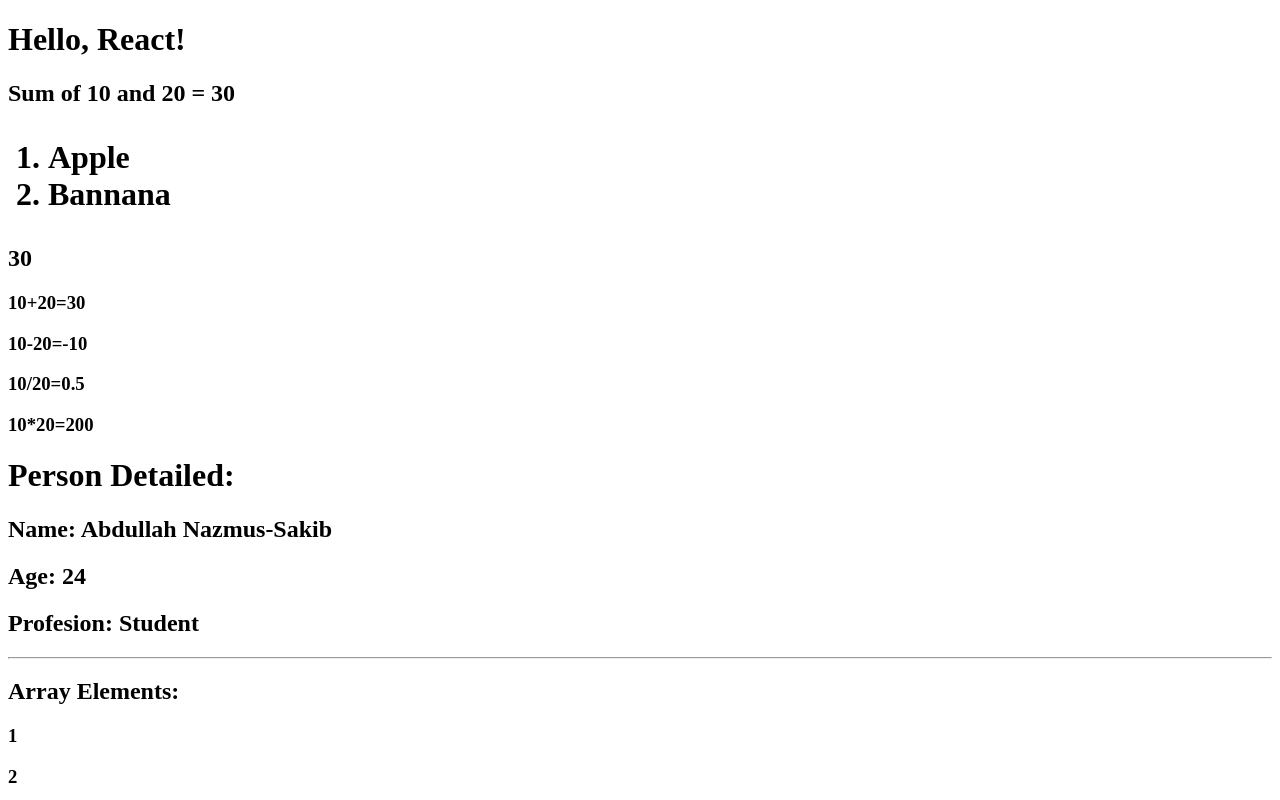
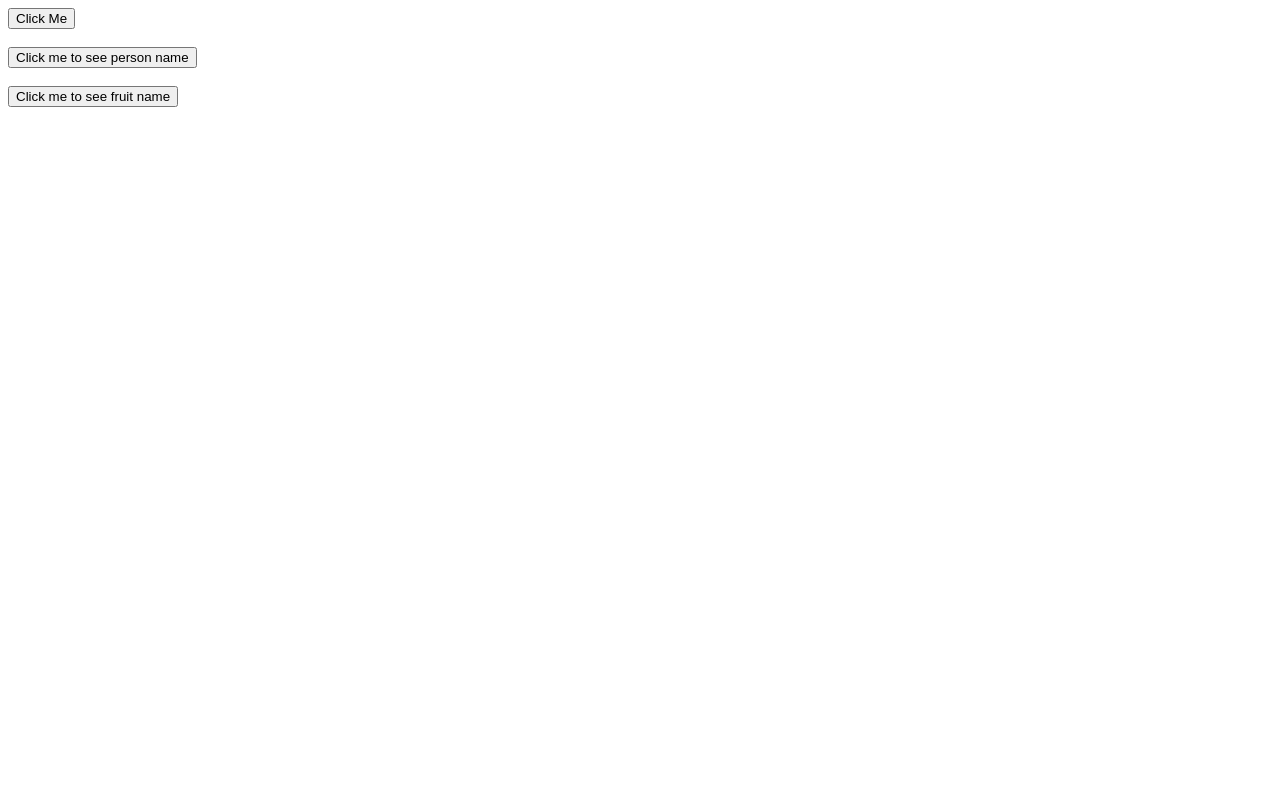
Before and after one commit to AbdullahRFA/React, a React (Vite) app in the folder my_react_app/: page / in a window 1280 px wide. Shown: the top 800 px of the page. Built offline with nearby package versions, Linux system fonts and the light colour scheme.

Commit message:
implement click event and function call

```diff
--- /dev/null
+++ b/my_react_app/src/click_event_&_functionCall.jsx
@@ -0,0 +1,31 @@
+//  const fruitsNames = (names)=>{
+//         alert( names)
+//     }
+
+
+function App(){
+
+    function greet(){
+        alert("Hello, welcome to my React App!")
+    }
+
+    const personName =()=>{
+        alert( "Abdullah Nazmus-Sakib")
+    }
+
+    const fruitsNames = (names)=>{
+        alert( names)
+    }
+
+    return(
+        <div>
+            <button onClick={greet}>Click Me</button>
+            <br /><br />
+            <button onClick={personName}>Click me to see person name </button>
+            <br /><br />
+            <button onClick={()=>fruitsNames("Apple")}>Click me to see fruit name</button>
+        </div>
+    )
+}
+
+export default App;
--- a/my_react_app/src/main.jsx
+++ b/my_react_app/src/main.jsx
@@ -2,7 +2,8 @@ import { StrictMode } from 'react'
 import { createRoot } from 'react-dom/client'
 // import './index.css'
 // import App from './App.jsx'
-import App from './functionCall.jsx'
+// import App from './JSX_with_curly_braces.jsx'
+import App from './click_event_&_functionCall.jsx'
 
 createRoot(document.getElementById('root')).render(
   <StrictMode>
```
Also changed, not shown: my_react_app/src/JSX_with_curly_braces.jsx (renamed from my_react_app/src/functionCall.jsx).
